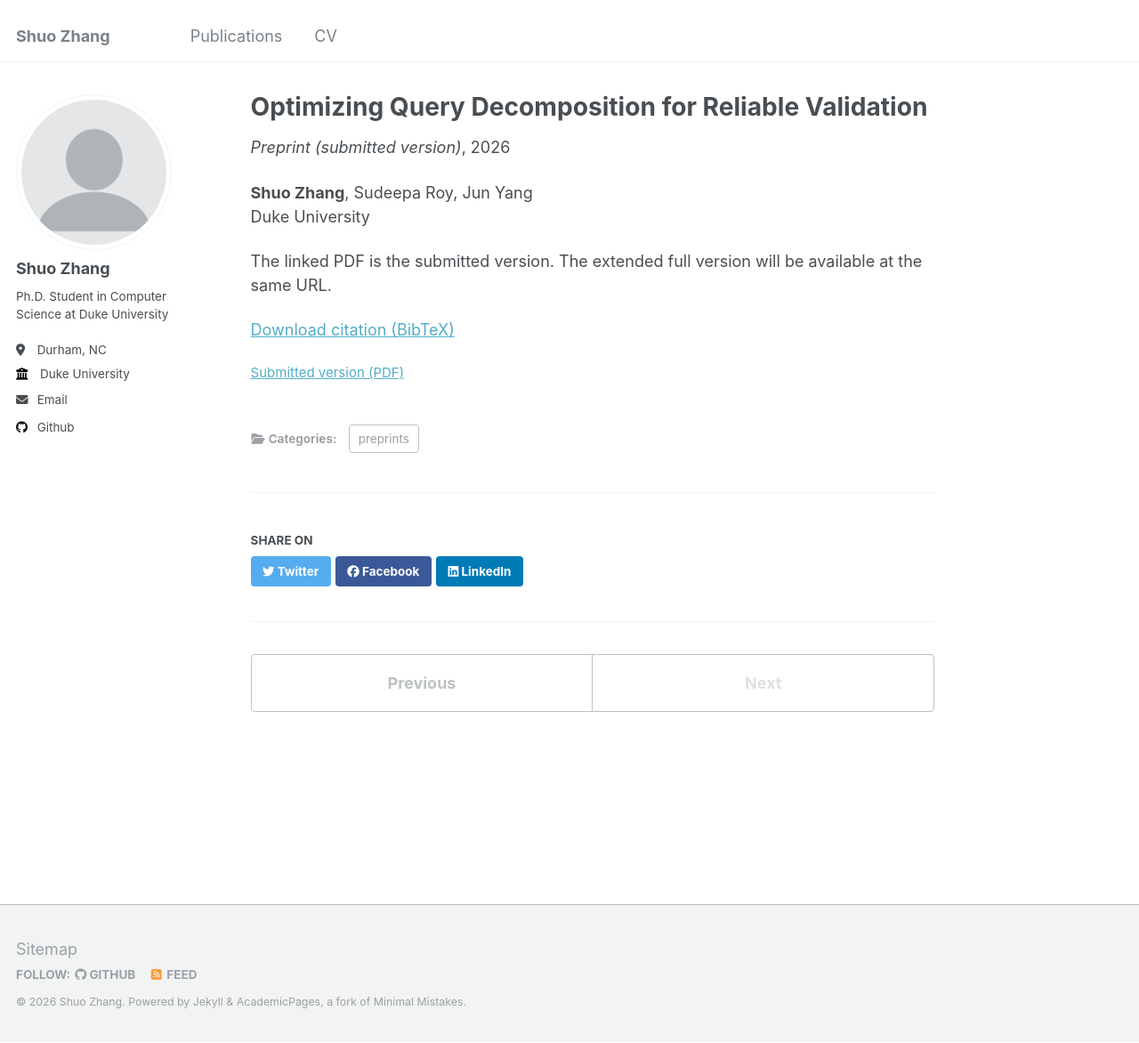
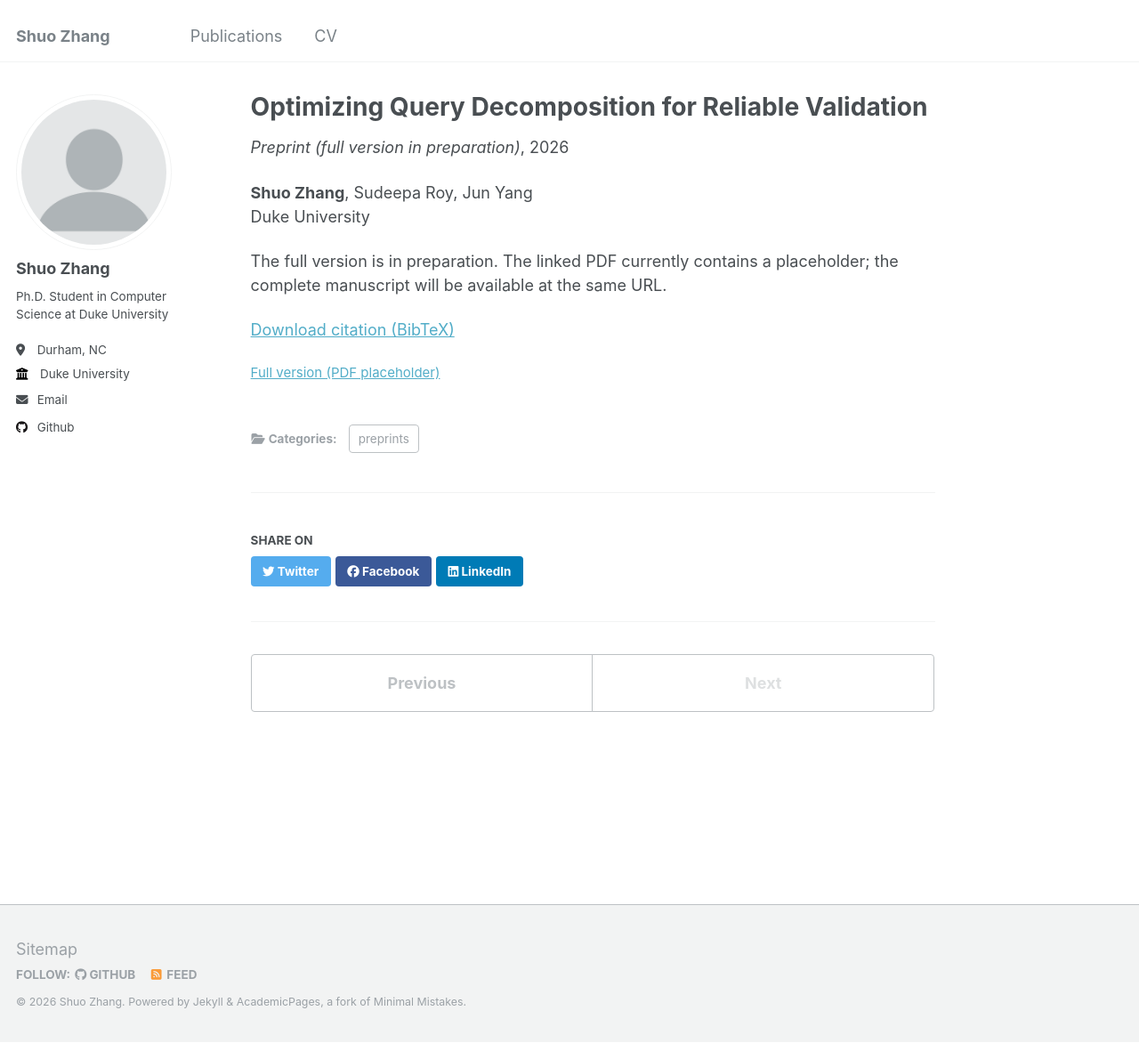
Before and after one commit to Inverse0/Inverse0.github.io, a Jekyll site: the page built from _publications/2026-query-decomposition.md, in a window 1280 px wide and 1172 px high. Shown: the whole window at 89% size. Built offline with Jekyll 4.4.1, drawn with Linux system fonts in a browser that asks for light colours.

Commit message:
Revert "Replace query decomposition placeholder with submitted paper"
This reverts commit 4e268f08615dbebcbf650773c9c5eae471ec1832.

```diff
--- a/_publications/2026-query-decomposition.md
+++ b/_publications/2026-query-decomposition.md
@@ -5,15 +5,15 @@ category: preprints
 permalink: /publication/optimizing-query-decomposition/
 excerpt: '**Shuo Zhang**, Sudeepa Roy, Jun Yang'
 date: 2026-11-01
-venue: 'Preprint (submitted version)'
-# Keep this URL and filename unchanged when updating the PDF.
+venue: 'Preprint (full version in preparation)'
+# Keep this URL and filename unchanged when replacing the placeholder PDF.
 paperurl: 'https://inverse0.github.io/files/optimizing-query-decomposition-full.pdf'
-paperlabel: 'Submitted version (PDF)'
+paperlabel: 'Full version (PDF placeholder)'
 ---
 
 **Shuo Zhang**, Sudeepa Roy, Jun Yang<br>
 Duke University
 
-The linked PDF is the submitted version. The extended full version will be available at the same URL.
+The full version is in preparation. The linked PDF currently contains a placeholder; the complete manuscript will be available at the same URL.
 
 [Download citation (BibTeX)](/files/optimizing-query-decomposition.bib)
--- a/files/optimizing-query-decomposition.bib
+++ b/files/optimizing-query-decomposition.bib
@@ -3,6 +3,6 @@
   title = {Optimizing Query Decomposition for Reliable Validation},
   year = {2026},
   howpublished = {Preprint},
-  note = {Submitted version},
+  note = {Full version in preparation},
   url = {https://inverse0.github.io/files/optimizing-query-decomposition-full.pdf}
 }
```
Also changed, not shown: 1 other file.
